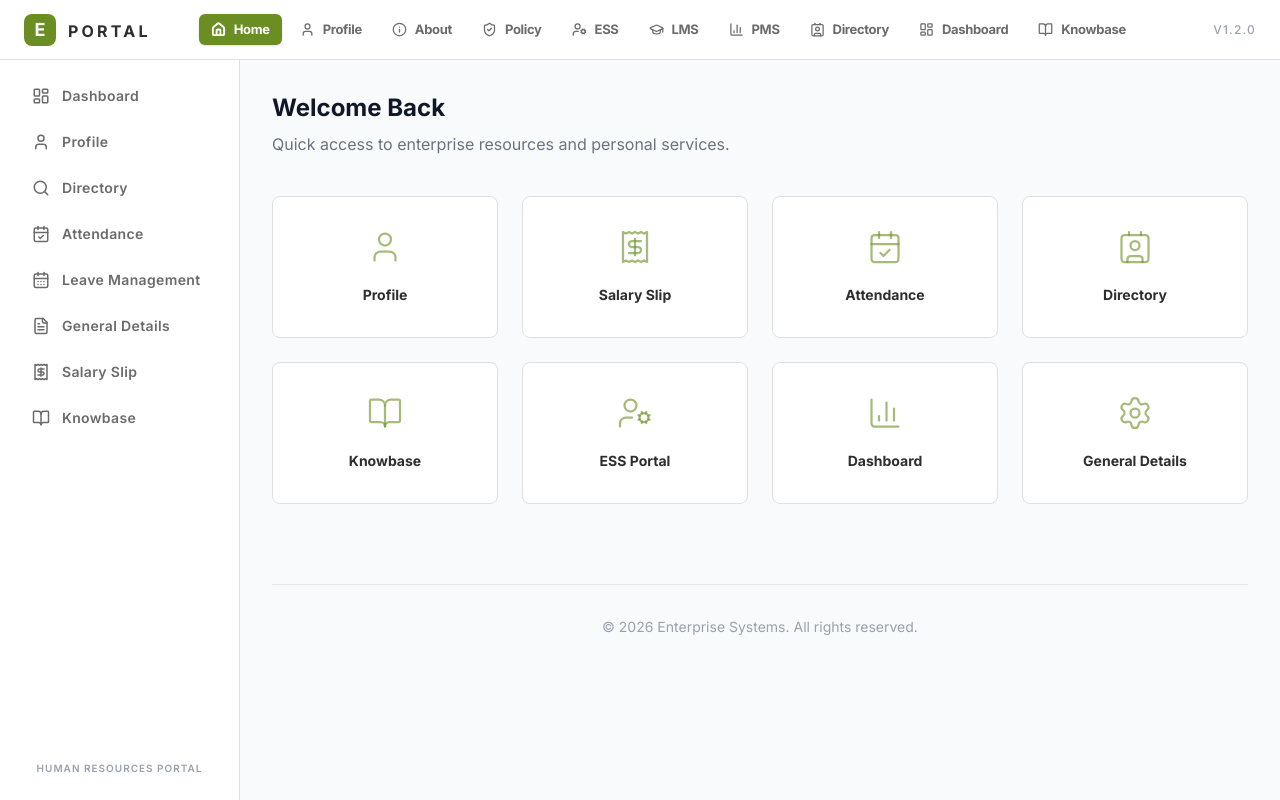
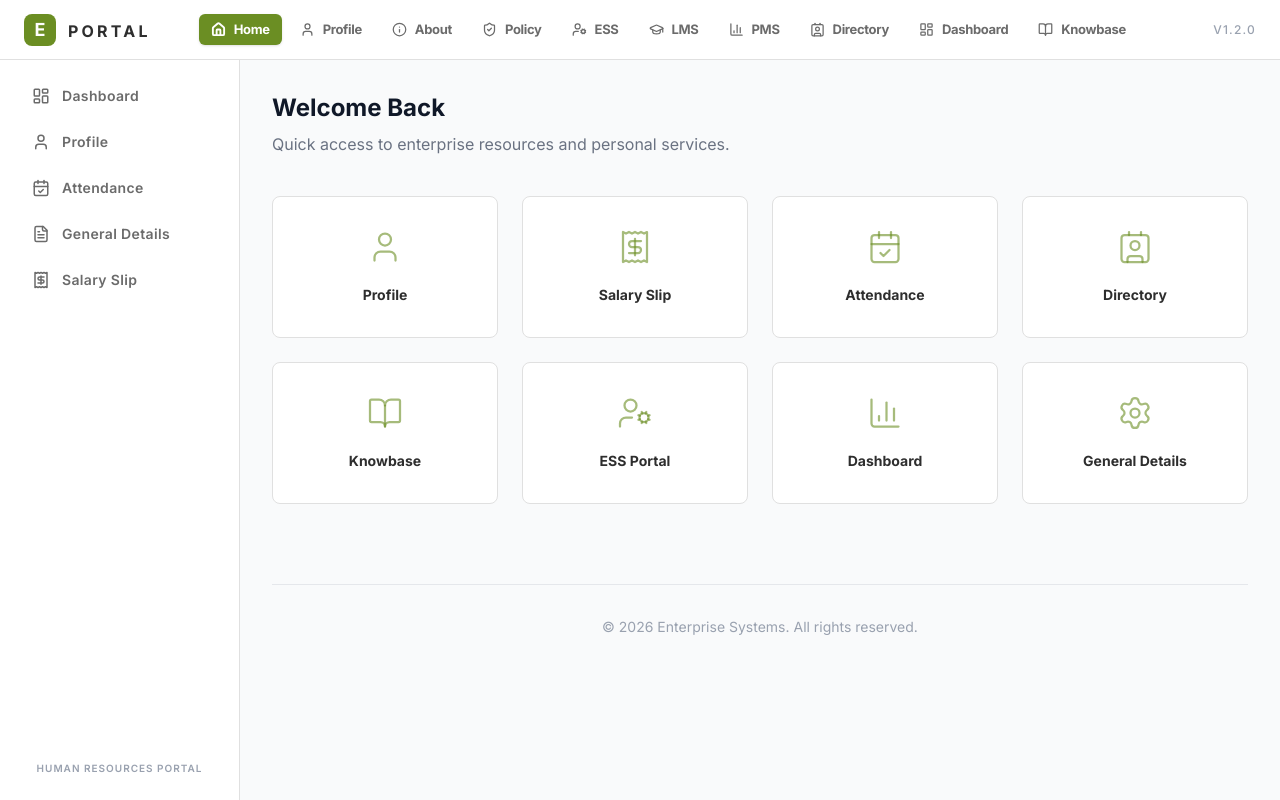
Before and after one commit to VishnuSenpaiIT/Kumar_Agro-Project, a React (Vite) app: page / in a window 1280 px wide. Built offline with nearby package versions, Linux system fonts and the light colour scheme.

Commit message:
chore: remove Directory, Leave Management, and Knowbase from sidebar

```diff
--- a/src/components/Sidebar.tsx
+++ b/src/components/Sidebar.tsx
@@ -7,11 +7,8 @@ import React, { useState } from 'react';
 import {
   User,
   CalendarCheck,
-  CalendarDays,
   FileText,
   Receipt,
-  Search,
-  BookOpen,
   LayoutDashboard
 } from 'lucide-react';
 
@@ -57,12 +54,9 @@ const Sidebar: React.FC<SidebarProps> = ({ activeItem, onItemChange }) => {
   const sidebarItems = [
     { label: 'Dashboard', icon: <LayoutDashboard /> },
     { label: 'Profile', icon: <User /> },
-    { label: 'Directory', icon: <Search /> },
     { label: 'Attendance', icon: <CalendarCheck /> },
-    { label: 'Leave Management', icon: <CalendarDays /> },
     { label: 'General Details', icon: <FileText /> },
     { label: 'Salary Slip', icon: <Receipt /> },
-    { label: 'Knowbase', icon: <BookOpen /> },
   ];
 
   return (
```
